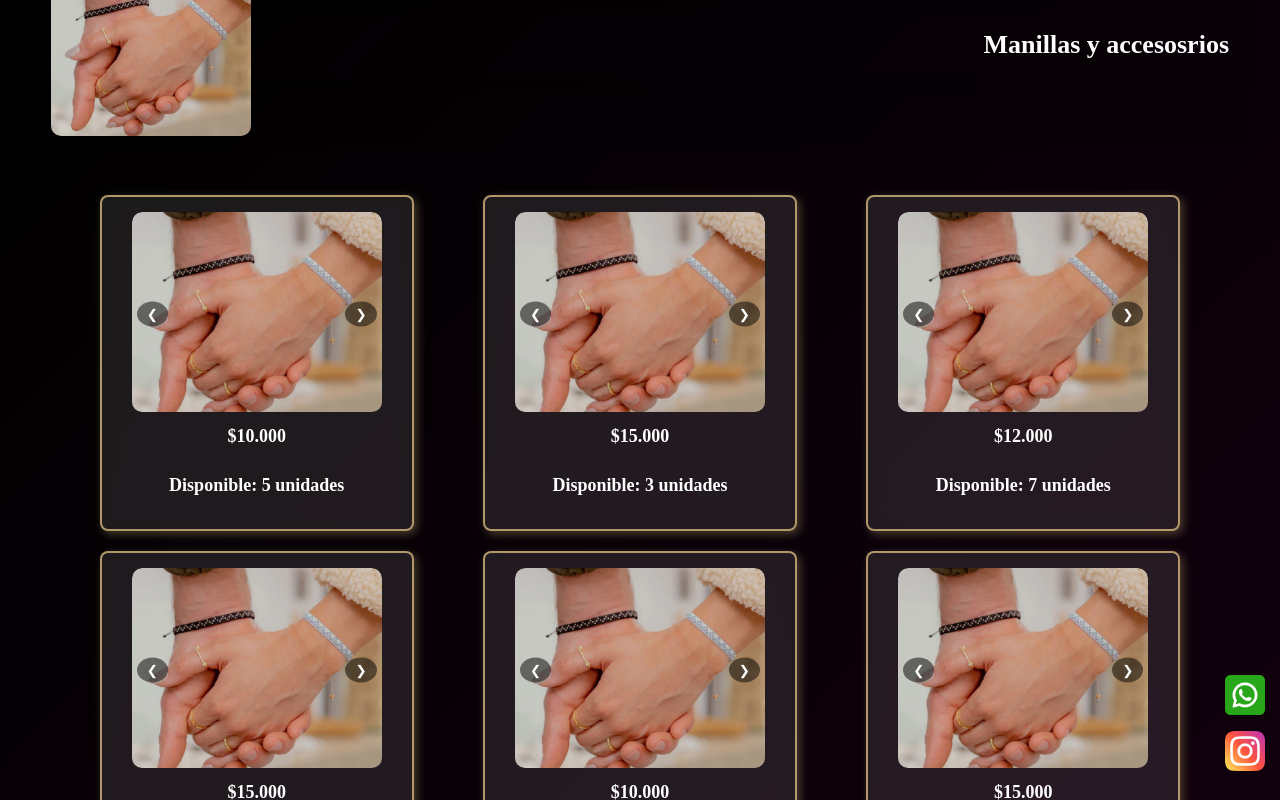
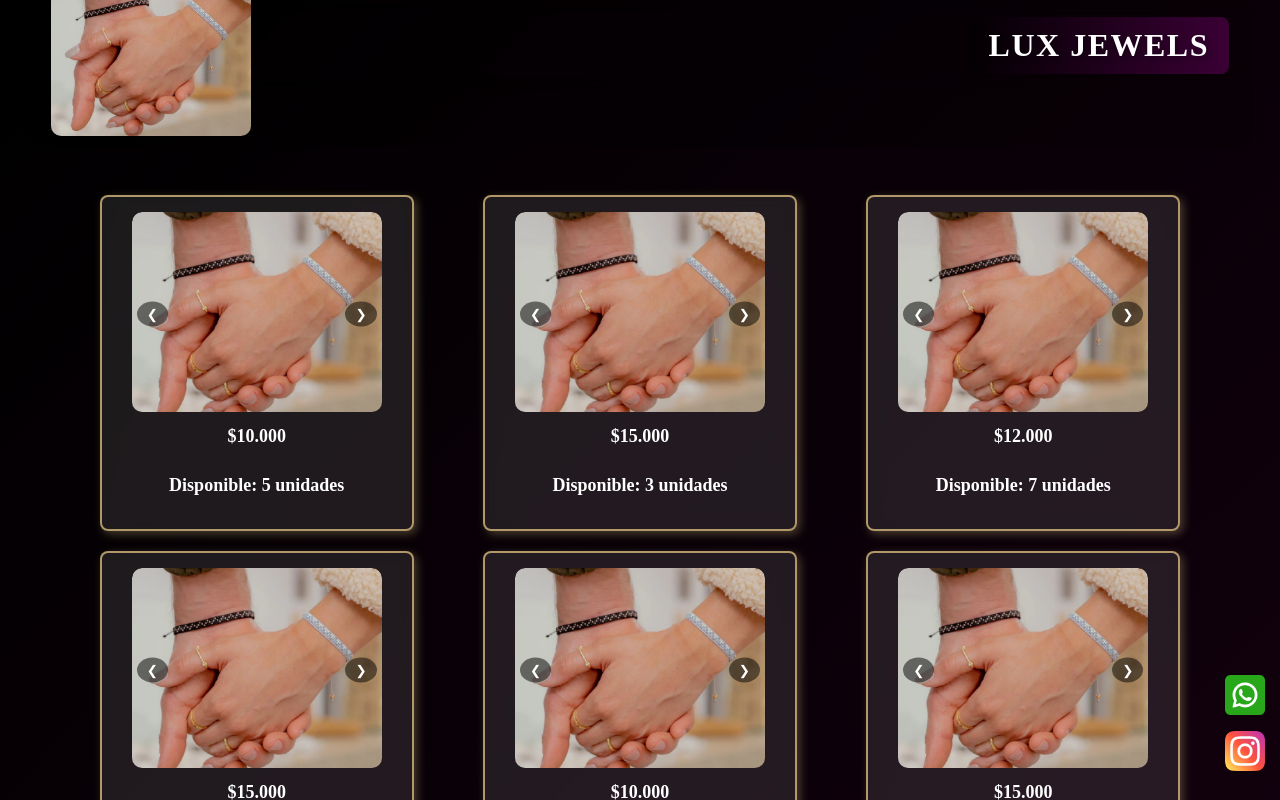
Before and after one commit to Daga07/folder, a React (Create React App) app: page / in a window 1280 px wide. Shown: the top 800 px of the page. Built offline with nearby package versions, Linux system fonts and the light colour scheme.

Commit message:
Titulo Nuevo

```diff
--- a/src/App.css
+++ b/src/App.css
@@ -1,6 +1,9 @@
+@import url('https://fonts.googleapis.com/css2?family=Playfair+Display:wght@600;700&family=Great+Vibes&display=swap');
+
 .App {
   text-align: center;
 }
+
 /* ENCABEZADO PRINCIPAL */
 .header {
   display: flex;
@@ -32,14 +35,24 @@
 
 /* TITULO DEL HEADER */
 .header-titu {
-  font-family: 'Lora', serif;
-  font-size: clamp(18px, 3vw, 26px); /* Ajuste dinámico del tamaño */
+  font-family: 'Lora', serif; /* Fuente más elegante */
+  font-size: clamp(22px, 4vw, 32px); /* Ajuste dinámico mejorado */
   font-weight: bold;
   color: #ffffff; /* Blanco para mejor contraste */
-  text-shadow: 2px 2px 4px rgba(0, 0, 0, 0.3); /* Sombra de texto para resaltar */
-  transition: all 0.3s ease-in-out;
+  text-shadow: 3px 3px 6px rgba(0, 0, 0, 0.4); /* Sombra más pronunciada para resaltar */
+  letter-spacing: 1.5px; /* Espaciado entre letras para elegancia */
+  text-transform: uppercase; /* Mayúsculas para dar más presencia */
+  background: linear-gradient(90deg,#030002, #3a0035 ); /* Degradado sutil para más estilo */
+  padding: 10px 20px; /* Espaciado para mejor presentación */
+  border-radius: 8px; /* Bordes redondeados */
+  transition: transform 0.3s ease-in-out, box-shadow 0.3s ease-in-out;
 }
 
+/* Efecto al pasar el mouse */
+.header-titu:hover {
+  transform: scale(1.05); /* Efecto de leve aumento */
+  box-shadow: 0 4px 10px rgba(0, 0, 0, 0.2); /* Sombra más pronunciada */
+}
 /* IMAGEN DEL HEADER */
 .herader-img{
   width: 30%; /* Se adapta al contenedor */
--- a/src/App.js
+++ b/src/App.js
@@ -2,13 +2,14 @@ import './App.css';
 import Productos from './Productos';
 import Redes from './Redes';
 import Heraderimg from './Imagenes/pus.png';
+
 function App() {
   return (
     <div className="App">
       <header className='header'>
         <div className='header-content'>
         <img src={Heraderimg} className='herader-img' alt="Producto destacado"/>
-        <h1 className='header-titu'> Manillas y accesosrios</h1>
+        <h1 className='header-titu'>Lux jewels</h1>
         </div>
       </header>
       <Productos />
```
